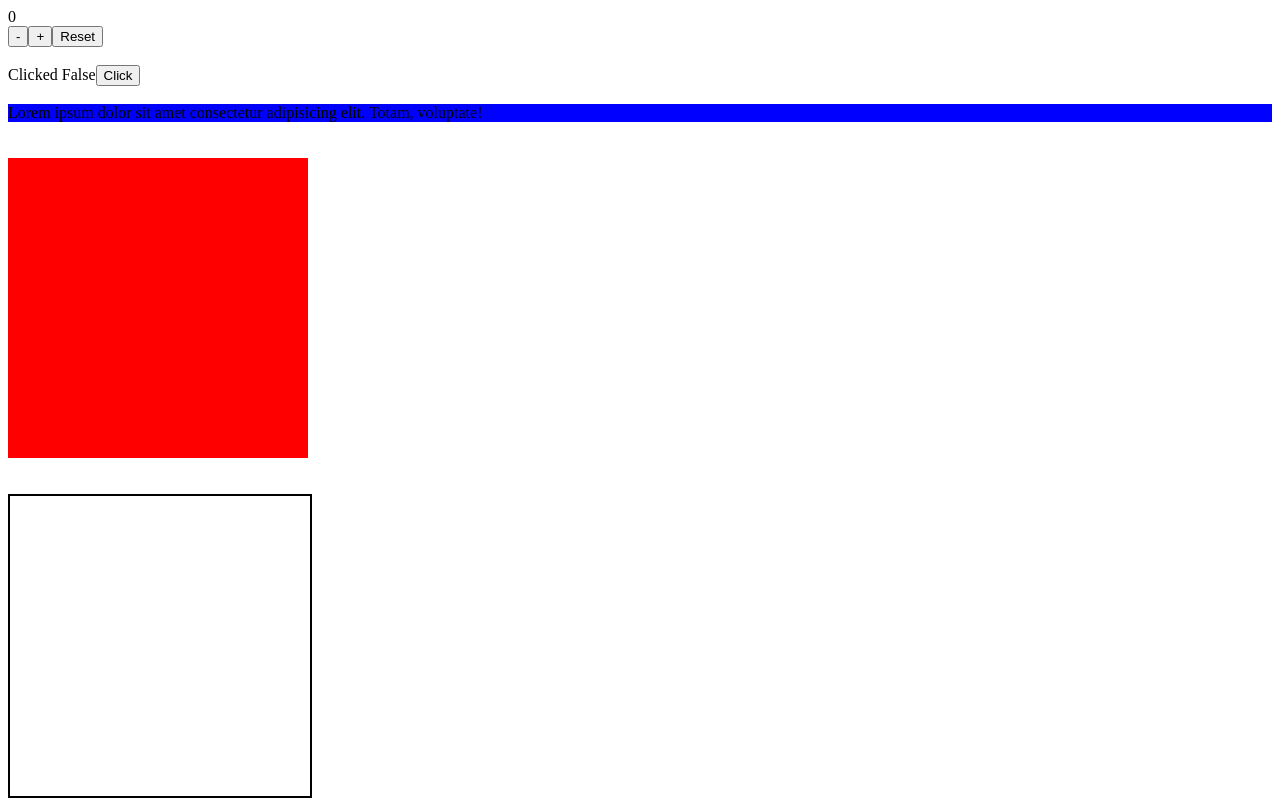
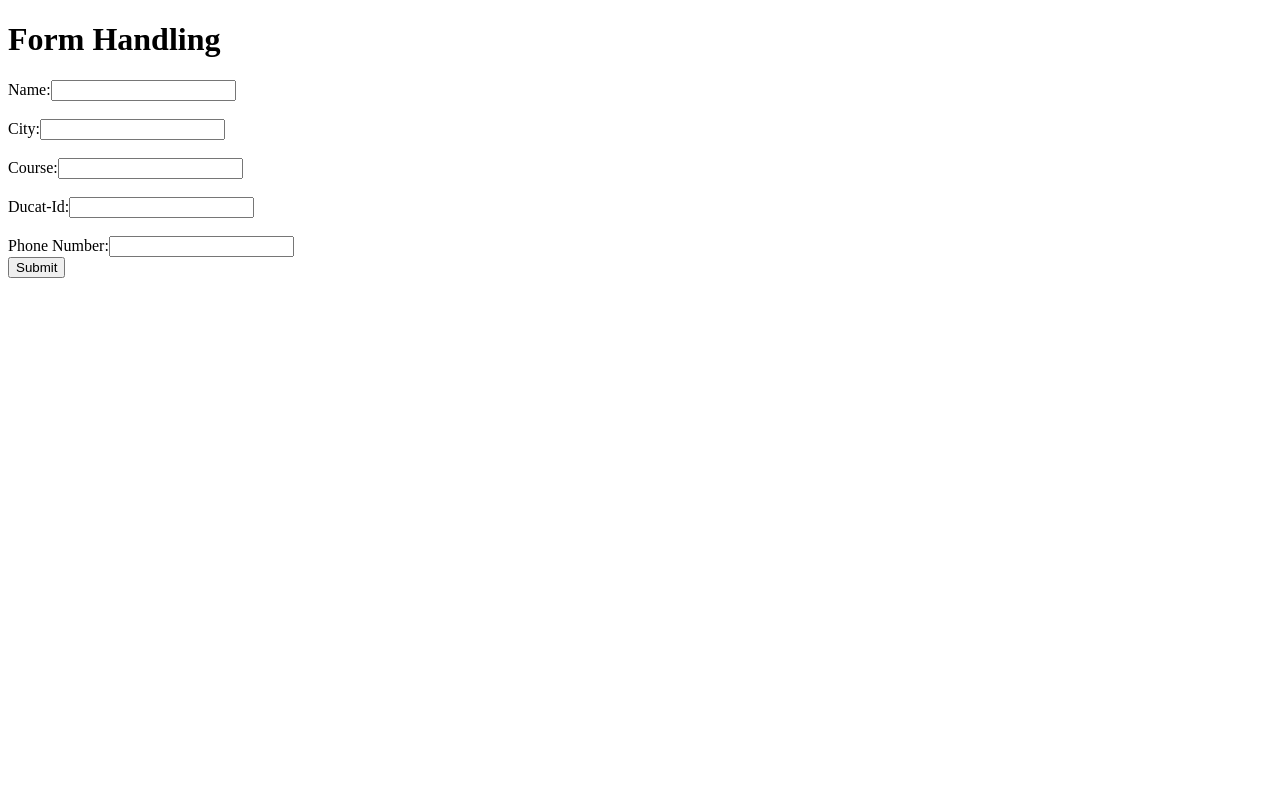
Before and after one commit to dev-ayush0106/Ract-11am, a React (Vite) app: page / in a window 1280 px wide. Built offline with nearby package versions, Linux system fonts and the light colour scheme.

Commit message:
Form Handling

```diff
--- a/package.json
+++ b/package.json
@@ -11,7 +11,8 @@
   },
   "dependencies": {
     "react": "^19.0.0",
-    "react-dom": "^19.0.0"
+    "react-dom": "^19.0.0",
+    "react-hook-form": "^7.56.1"
   },
   "devDependencies": {
     "@eslint/js": "^9.22.0",
--- a/src/App.jsx
+++ b/src/App.jsx
@@ -2,6 +2,8 @@ import { Hello, Hello1, Hello2 } from "./App1";
 import Card from "./Card";
 import State from "./Class 2/State";
 import State1 from "./Class 3/State1";
+import Form from "./Class 4/Form";
+import Wrapper from "./Class 4/Wrapper";
 
 function App(){
   const s={
@@ -37,7 +39,11 @@ function App(){
 
       {/* <State/> */}
 
-      <State1/>
+      {/* <State1/> */}
+
+      {/* <Wrapper/> */}
+
+      <Form/>
     </>
   )
 }
--- /dev/null
+++ b/src/Class 4/Form.css
@@ -0,0 +1,3 @@
+.input{
+    color: red;
+}
--- /dev/null
+++ b/src/Class 4/Form.jsx
@@ -0,0 +1,54 @@
+import { useForm } from "react-hook-form";
+import './Form.css'
+// let all = [];
+
+function Form() {
+    const {
+        register,
+        handleSubmit,
+        watch,
+        formState: { errors , isSubmitting },
+    } = useForm()
+
+    async function dataHandle(data) {
+        await setTimeout(()=>{
+            return new Promise(()=>{console.log(data)})
+        },2000)
+    }
+    return (
+        <>
+            <h1>Form Handling</h1>
+            <form onSubmit={handleSubmit(dataHandle)}>
+                <div>
+                    <label>Name:</label>
+                    <input {...register("name", { required: true, minLength: { value:3 , message:"Min 3 character"}, maxLength: {value:7, message:"Max 7 Character"} })} />
+                    {errors.name && <p className="input">{errors.name.message}</p>}
+                </div>
+                <br />
+                <div>
+                    <label>City:</label>
+                    <input {...register("city", { required: true , minLength: { value:3 , message:"Min 3 character"}, maxLength: {value:7, message:"Max 7 Character"} })} />
+                    {errors.city && <p className="input">{errors.city.message}</p>}
+                </div>
+                <br />
+                <div>
+                    <label>Course:</label>
+                    <input {...register("course", { required: true })} />
+                </div>
+                <br />
+                <div>
+                    <label>Ducat-Id:</label>
+                    <input {...register("id", { required: true })} />
+                </div>
+                <br />
+                <div>
+                    <label>Phone Number:</label>
+                    <input {...register("contact", { required: true })} />
+                </div>
+                <input type="submit" disabled={isSubmitting}/>
+            </form>
+        </>
+    )
+}
+
+export default Form;
--- /dev/null
+++ b/src/Class 4/Wrapper.jsx
@@ -0,0 +1,20 @@
+import { useState } from "react"
+
+function Wrapper(){
+    let [status,setStatus]=useState(false);
+    console.log(status);
+    return(
+        <>
+            {/* Element show when status is true */}
+
+            {/* ternary operator is used when you have work on two statements */}
+            {/* {(status)?"Element is Present When Status is True":""} */}
+
+            {/* Wrapper Elememt is used when you have to work on single Statement*/}
+            {status && "Element is Present When Status is True"}
+            <button onClick={()=>{setStatus(!status)}}>Update</button>
+        </>
+    )
+}
+
+export default Wrapper;
```
Also changed, not shown: 1 other file (tests, documents, lock files or other folders).
